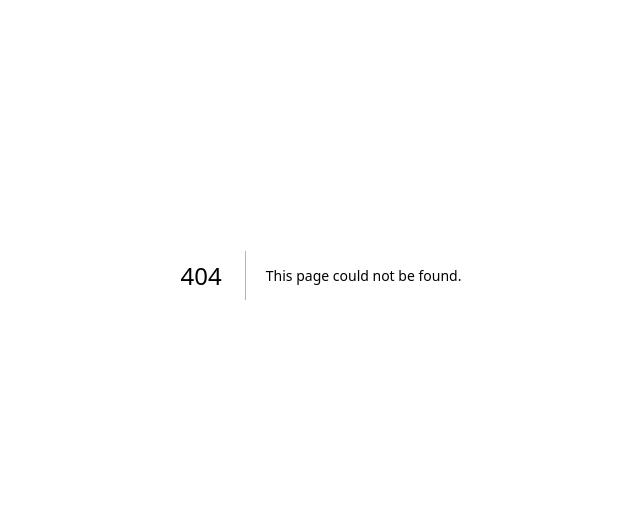
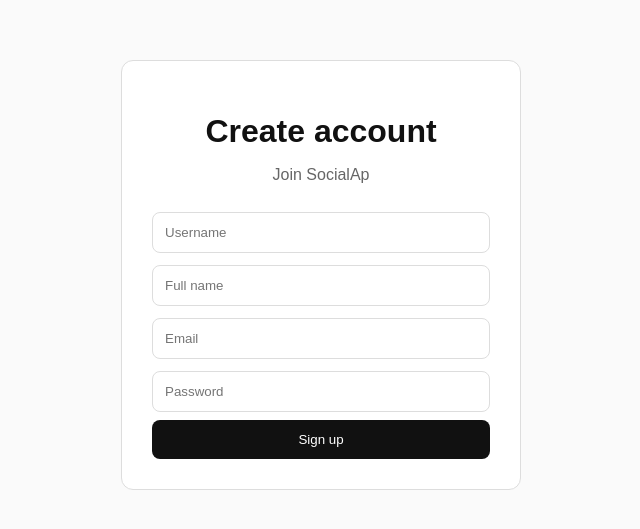
Before and after one commit to lasanfree8-art/socialAp, a Next.js app: page /signup in a window 1280 px wide. Before the commit this address had no page. Shown: the part 125-654 px from the top of the page, without its empty margins (319-959 px from the left). Built offline with nearby package versions, Linux system fonts and the light colour scheme; no server answers.

Commit message:
Create page.tsx

```diff
--- /dev/null
+++ b/app/signup/page.tsx
@@ -0,0 +1,143 @@
+"use client";
+
+import { FormEvent, useState } from "react";
+import { supabase } from "@/lib/supabase";
+
+export default function SignupPage() {
+  const [username, setUsername] = useState("");
+  const [fullName, setFullName] = useState("");
+  const [email, setEmail] = useState("");
+  const [password, setPassword] = useState("");
+  const [message, setMessage] = useState("");
+  const [loading, setLoading] = useState(false);
+
+  async function handleSignup(e: FormEvent<HTMLFormElement>) {
+    e.preventDefault();
+    setLoading(true);
+    setMessage("");
+
+    const { error } = await supabase.auth.signUp({
+      email,
+      password,
+      options: {
+        data: {
+          username,
+          full_name: fullName,
+        },
+      },
+    });
+
+    setLoading(false);
+
+    if (error) {
+      setMessage(error.message);
+      return;
+    }
+
+    setMessage(
+      "Account created! Please check your email to verify your account."
+    );
+  }
+
+  return (
+    <main
+      style={{
+        minHeight: "100vh",
+        display: "flex",
+        alignItems: "center",
+        justifyContent: "center",
+        padding: "20px",
+        background: "#fafafa",
+      }}
+    >
+      <div
+        style={{
+          width: "100%",
+          maxWidth: "400px",
+          background: "#fff",
+          padding: "30px",
+          border: "1px solid #ddd",
+          borderRadius: "12px",
+        }}
+      >
+        <h1 style={{ textAlign: "center", marginBottom: "8px" }}>
+          Create account
+        </h1>
+
+        <p style={{ textAlign: "center", color: "#666" }}>
+          Join SocialAp
+        </p>
+
+        <form onSubmit={handleSignup}>
+          <input
+            type="text"
+            placeholder="Username"
+            value={username}
+            onChange={(e) => setUsername(e.target.value)}
+            required
+            style={inputStyle}
+          />
+
+          <input
+            type="text"
+            placeholder="Full name"
+            value={fullName}
+            onChange={(e) => setFullName(e.target.value)}
+            style={inputStyle}
+          />
+
+          <input
+            type="email"
+            placeholder="Email"
+            value={email}
+            onChange={(e) => setEmail(e.target.value)}
+            required
+            style={inputStyle}
+          />
+
+          <input
+            type="password"
+            placeholder="Password"
+            value={password}
+            onChange={(e) => setPassword(e.target.value)}
+            required
+            minLength={6}
+            style={inputStyle}
+          />
+
+          <button
+            type="submit"
+            disabled={loading}
+            style={{
+              width: "100%",
+              padding: "12px",
+              border: "none",
+              borderRadius: "8px",
+              background: "#111",
+              color: "#fff",
+              cursor: "pointer",
+              marginTop: "8px",
+            }}
+          >
+            {loading ? "Creating account..." : "Sign up"}
+          </button>
+        </form>
+
+        {message && (
+          <p style={{ marginTop: "15px", textAlign: "center" }}>
+            {message}
+          </p>
+        )}
+      </div>
+    </main>
+  );
+}
+
+const inputStyle = {
+  width: "100%",
+  padding: "12px",
+  marginTop: "12px",
+  border: "1px solid #ddd",
+  borderRadius: "8px",
+  outline: "none",
+};
```
